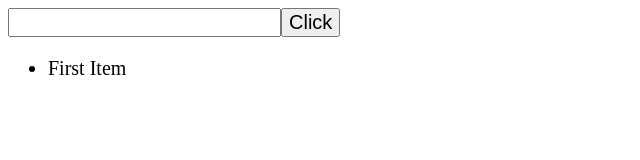
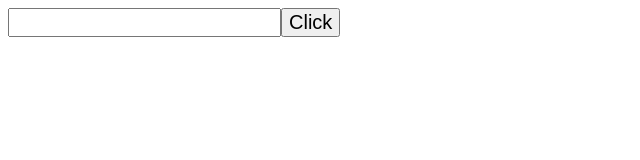
Before and after one commit to Yuvraj-source/react-Fragments---React-getting-started-ES6-Tooling-Working-with-Forms-User---dzenpbsxg6gz, a React app: page / in a window 1280 px wide. Shown: the top 160 px of the page, without its empty margins (0-640 px from the left). Built offline with nearby package versions, Linux system fonts and the light colour scheme.

Commit message:
Update List.js

```diff
--- a/src/components/List.js
+++ b/src/components/List.js
@@ -1,14 +1,14 @@
 import React from 'react';
 import ListItems from './ListItems';
 
-const List = ({ listx }) => {
+const List = ({listx}) => {
   return (
-    <>
-      <li className="items">First Item</li>
+    <React.Fragment>
+      <li className="items" style={{display: 'none'}}>Placeholder</li>
       {listx.map((item) => (
         <ListItems key={item} valuex={item} />
       ))}
-    </>
+    </React.Fragment>
   );
 }
 
```
